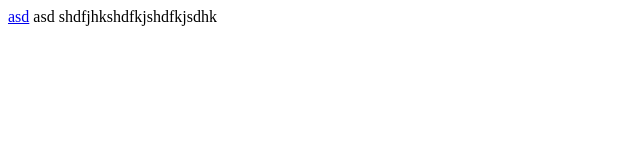
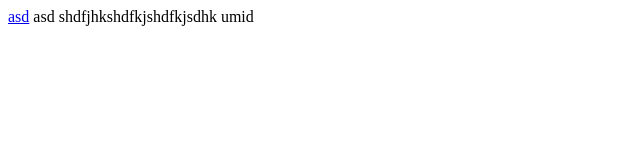
Before and after one commit to qwerty25191/testTeam, a plain HTML site: page index.html in a window 1280 px wide. Shown: the full height of the page, 0-640 px from the left. Drawn offline with Linux system fonts and the light colour scheme.

Commit message:
umid yozdim

```diff
--- a/index.html
+++ b/index.html
@@ -8,5 +8,6 @@
 <a href="sms:+998993045475">asd</a>
 asd
 shdfjhkshdfkjshdfkjsdhk
+umid
 </body>
 </html>
```
